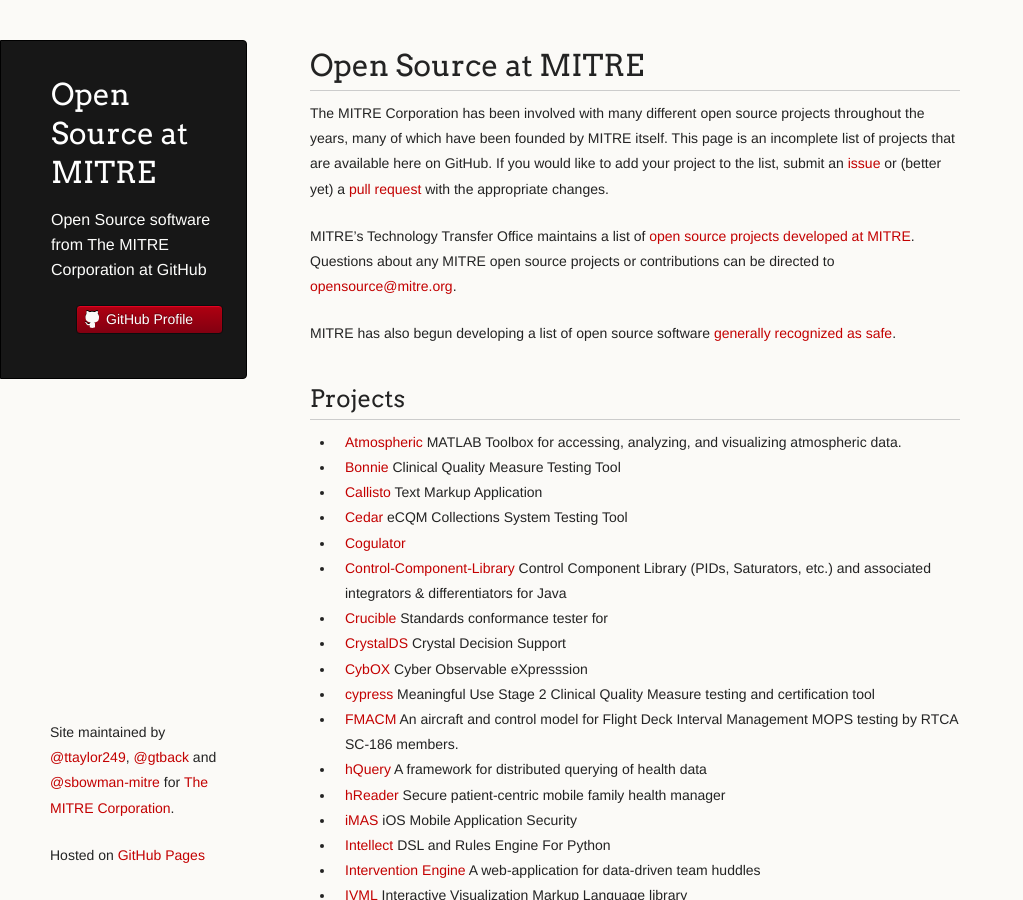
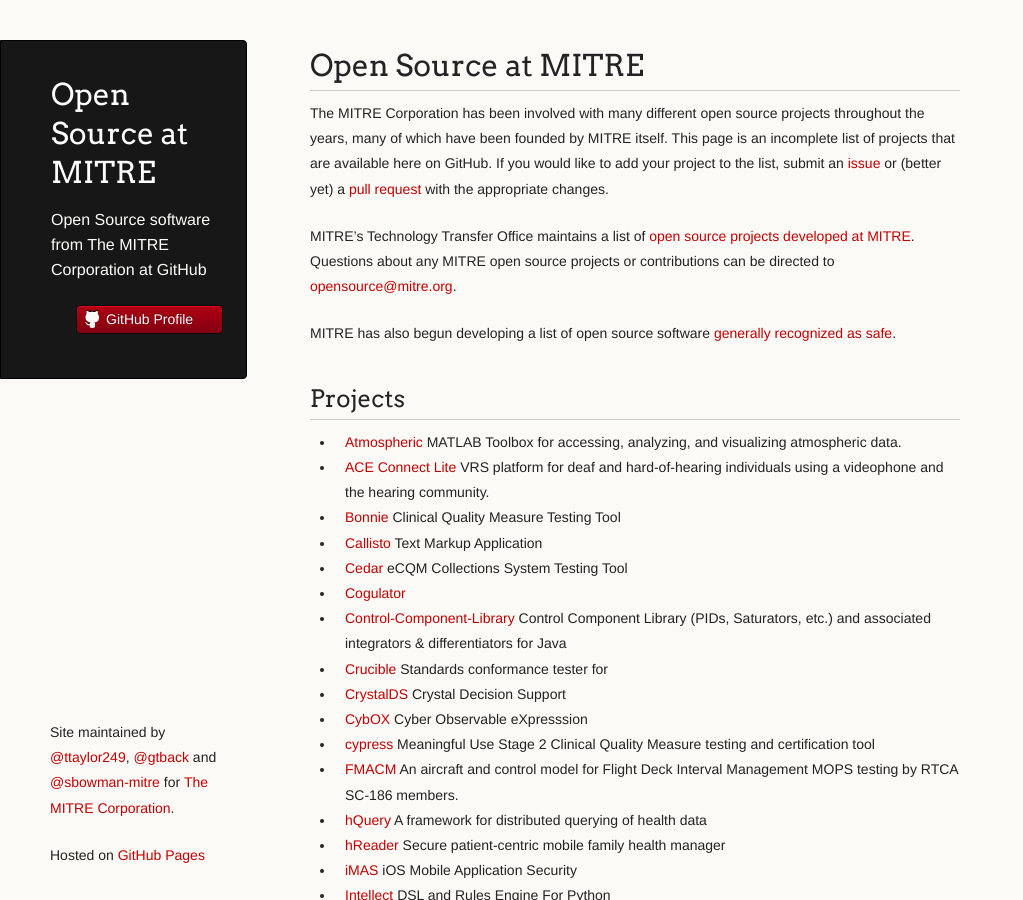
Before and after one commit to mitre/mitre.github.io, a Jekyll site: the page built from index.md, in a window 1280 px wide and 900 px high. Shown: the whole window, without its empty margins (0-1023 px from the left). Built offline with Jekyll 4.4.1, drawn with Linux system fonts in a browser that asks for light colours.

Commit message:
add ACE Connect Lite to list of projects.

```diff
--- a/index.md
+++ b/index.md
@@ -25,6 +25,7 @@
 {% comment %} Please keep these in alphabetic order {% endcomment %}
 
 * [Atmospheric](https://github.com/atmospheric/atmospheric) MATLAB Toolbox for accessing, analyzing, and visualizing atmospheric data.
+* [ACE Connect Lite](https://github.com/mitrefccace/aceconnectlite-public) VRS platform for deaf and hard-of-hearing individuals using a videophone and the hearing community.
 * [Bonnie](https://github.com/projecttacoma/bonnie) Clinical Quality Measure Testing Tool
 * [Callisto](https://mitre.github.com/callisto/) Text Markup Application
 * [Cedar](http://mitre.github.io/cedar/) eCQM Collections System Testing Tool
```
